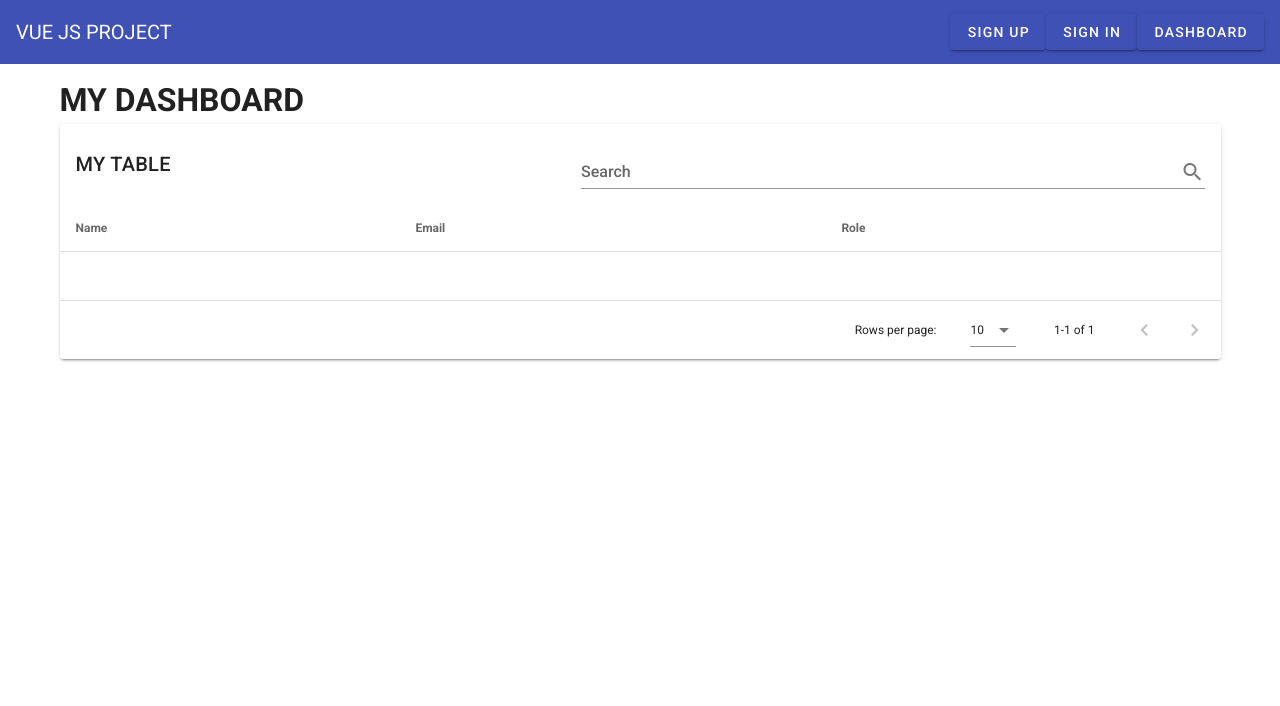
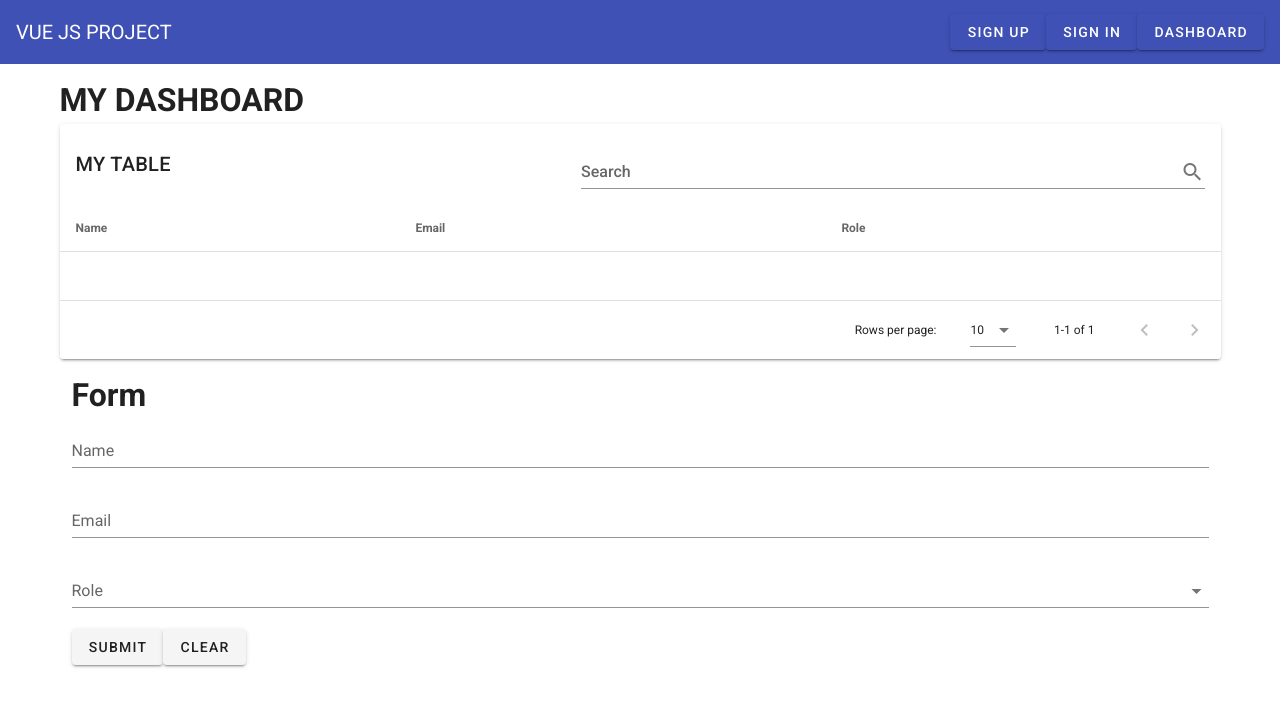
Before and after one commit to chandrakanthvemakoti/Vue-vuetify-project, a Vue app: page /dashboard in a window 1280 px wide. Shown: the top 706 px of the page. Built offline with nearby package versions, Linux system fonts and the light colour scheme.

Commit message:
Formtable

```diff
--- a/src/views/Dashboard.vue
+++ b/src/views/Dashboard.vue
@@ -4,7 +4,13 @@
        <div>
            <h1>MY DASHBOARD </h1>
        </div>
+       <div>
       <Table :headers="headers" :search="search"  :desserts="desserts"/>
+      </div>
+<dir>
+  <Formtable/>
+</dir>
+
        </v-app>
 
    </v-container>
@@ -12,7 +18,8 @@
 
 
 <script>
-import Table from './Table.vue'
+import Formtable from './Formtable.vue';
+import Table from './Table.vue';
   export default {
     data () {
       return {
@@ -39,7 +46,8 @@ import Table from './Table.vue'
     },
 
     components:{
-        Table
+        Table,
+        Formtable
     }
   }
 </script>
--- /dev/null
+++ b/src/views/Formtable.vue
@@ -0,0 +1,107 @@
+<template>
+  <v-container>
+    <h1>Form</h1>
+  <form>
+    <v-text-field
+      v-model="name"
+      :error-messages="nameErrors"
+      label="Name"
+      required
+      @input="$v.name.$touch()"
+      @blur="$v.name.$touch()"
+    ></v-text-field>
+    <v-text-field
+      v-model="email"
+      :error-messages="emailErrors"
+      label="Email"
+      type="email"
+      required
+      @input="$v.email.$touch()"
+      @blur="$v.email.$touch()"
+    ></v-text-field>
+   <v-select
+   :items="items"
+    v-model="role"
+    label="Role"
+    required
+    @change="$v.role.$touch()"
+    @blur="$v.role.$touch()"
+    :error-messages="roleErrors">
+
+
+   </v-select>
+    <v-btn @click="submit">Submit</v-btn>
+    <v-btn @click="clear">
+        Clear
+    </v-btn>
+  </form></v-container>
+
+</template>
+<script>
+
+import {required,email} from 'vuelidate/lib/validators'
+export default {
+
+  data(){
+    return{
+      name:'',
+      email:'',
+      role:'',
+      items:[
+          'java developer',
+          'vue developer',
+          'react developer',
+          'node developer'
+      ]
+    }
+
+
+  },
+   computed: {
+
+     nameErrors() {
+       const errors =[]
+       if(!this.$v.name.$dirty) return errors
+       !this.$v.name.required && errors.push('please enter the name')
+       return errors
+
+     },
+     emailErrors(){
+       const errors = []
+       if(!this.$v.email.$dirty) return errors
+       !this.$v.email.required && errors.push('please enter the email')
+       !this.$v.email.email && errors.push('please enter valid mail id')
+       return errors
+
+
+     },
+     roleErrors(){
+         const errors = []
+         if(!this.$v.role.$dirty) return errors
+         !this.$v.role.required && errors.push("please select the role")
+         return errors
+     }
+
+    },
+    validations:{
+   name:{required},
+   email:{required,email},
+   role:{required}
+    },
+    methods:{
+      submit(){
+
+      },
+
+      clear(){
+
+   this.$v.$reset()
+   this.name=''
+   this.email=''
+   this.role=''
+
+}
+    }
+
+}
+</script>
```
